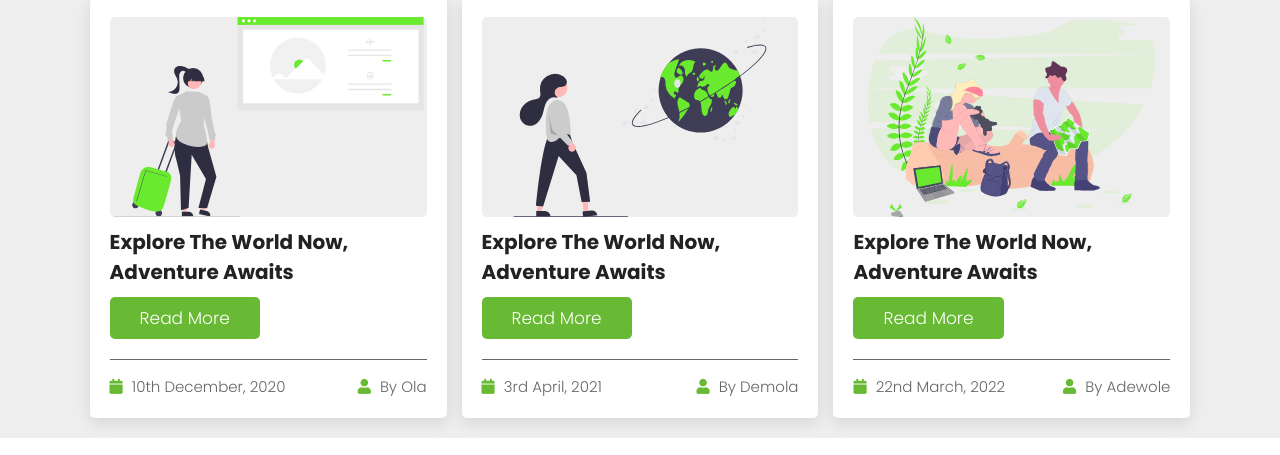
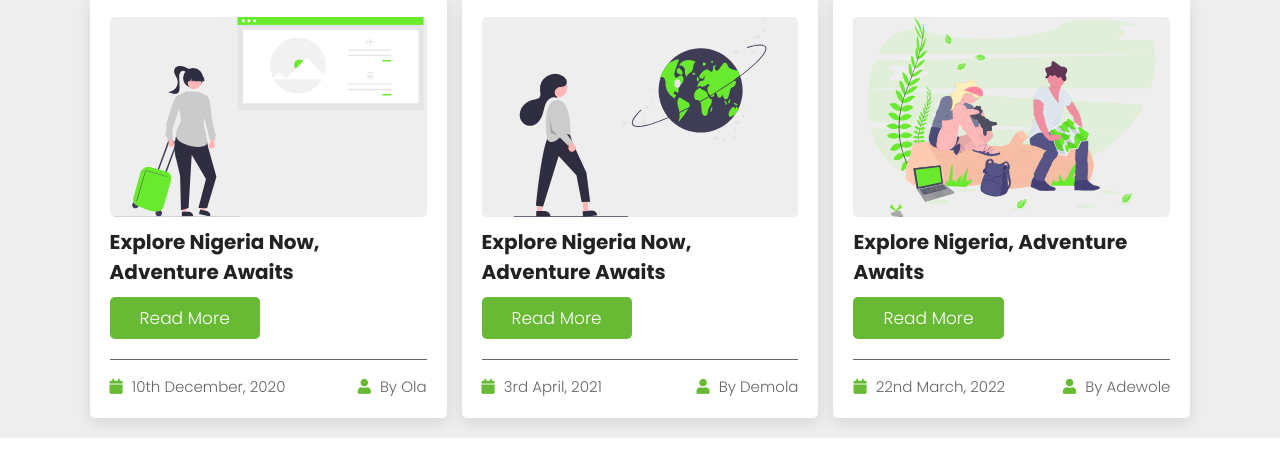
Before and after one commit to Robinhood1712/travelNaija, a plain HTML site: page index.html in a window 1280 px wide. Shown: the part 2806-3261 px from the top of the page. Drawn offline with Linux system fonts and the light colour scheme.

Commit message:
some changes to the content section

```diff
--- a/index.html
+++ b/index.html
@@ -29,22 +29,6 @@
     </form>
 
     <div class="icons">
-        <!-- <div id="search-btn">
-            <img src="./magnifying-glass.svg" alt="">
-        </div>
-        <div class="" id="theme-btn">
-            <img src="./icons8-crescent-64 (1).png" alt="">
-        </div>
-        <div class="" id="login-btn">
-            <img src="./icons8-user-96.png" alt="">
-        </div>
-        <div class="" id="menu-btn">
-            <img src="./icons8-menu-rounded-80.png" alt="">
-        </div>  -->
-
-
-
-
         <div class="fas fa-search" id="search-btn"></div>
         <div class="fas fa-moon" id="theme-btn"></div>
         <div class="fas fa-user" id="login-btn"></div>
@@ -313,7 +297,7 @@
                 <img src="./undraw_travel_booking_re_6umu.svg" alt="">
             </div>
             <div class="content">
-                <h3>explore the world now, adventure awaits</h3>
+                <h3>explore Nigeria now, adventure awaits</h3>
                 <a href="#" class="btn">read more</a>
                 <div class="icons">
                     <a href="#"> <i class="fas fa-calendar"></i> 10th december, 2020 </a>
@@ -327,7 +311,7 @@
                 <img src="./undraw_around_the_world_re_rb1p.svg" alt="">
             </div>
             <div class="content">
-                <h3>explore the world now, adventure awaits</h3>
+                <h3>explore Nigeria now, adventure awaits</h3>
                 <a href="#" class="btn">read more</a>
                 <div class="icons">
                     <a href="#"> <i class="fas fa-calendar"></i> 3rd april, 2021 </a>
@@ -341,7 +325,7 @@
                 <img src="./undraw_trip_dv-9-f.svg" alt="">
             </div>
             <div class="content">
-                <h3>explore the world now, adventure awaits</h3>
+                <h3>explore Nigeria, adventure awaits</h3>
                 <a href="#" class="btn">read more</a>
                 <div class="icons">
                     <a href="#"> <i class="fas fa-calendar"></i> 22nd march, 2022 </a>
```
